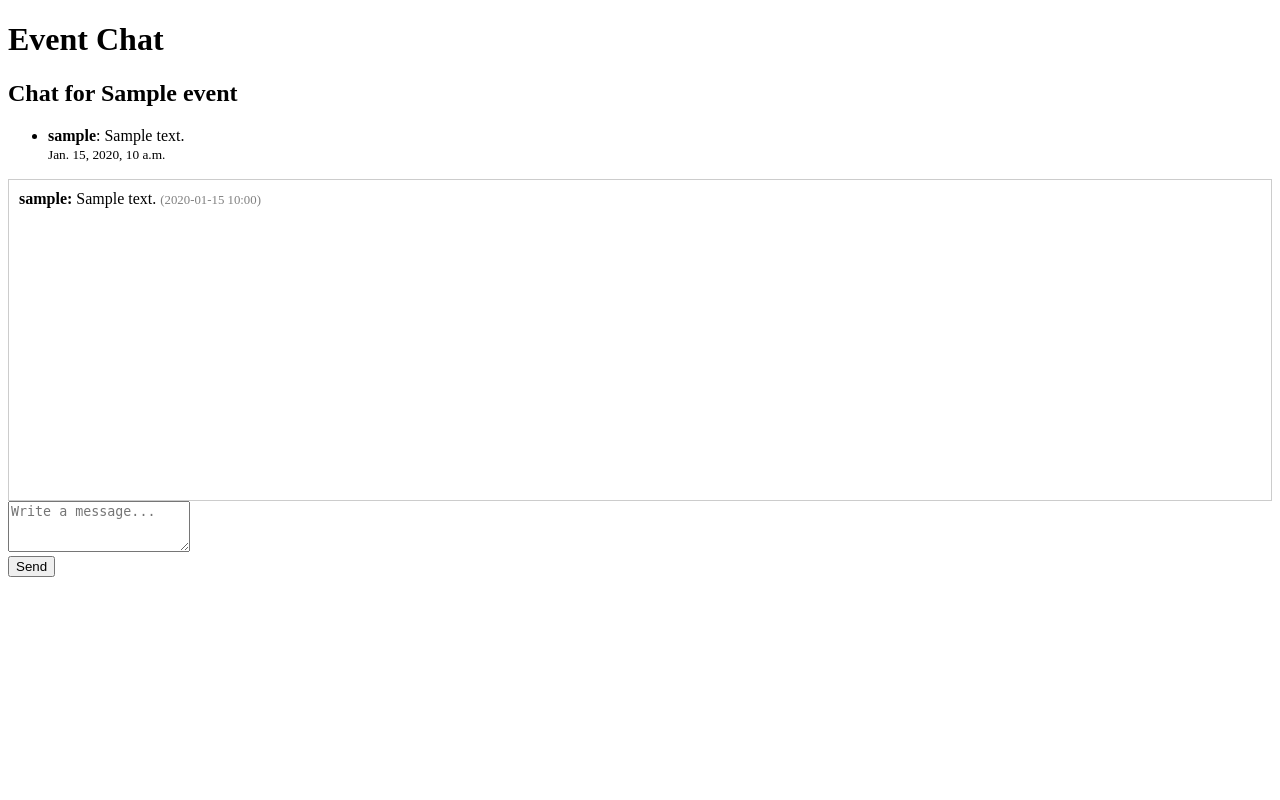
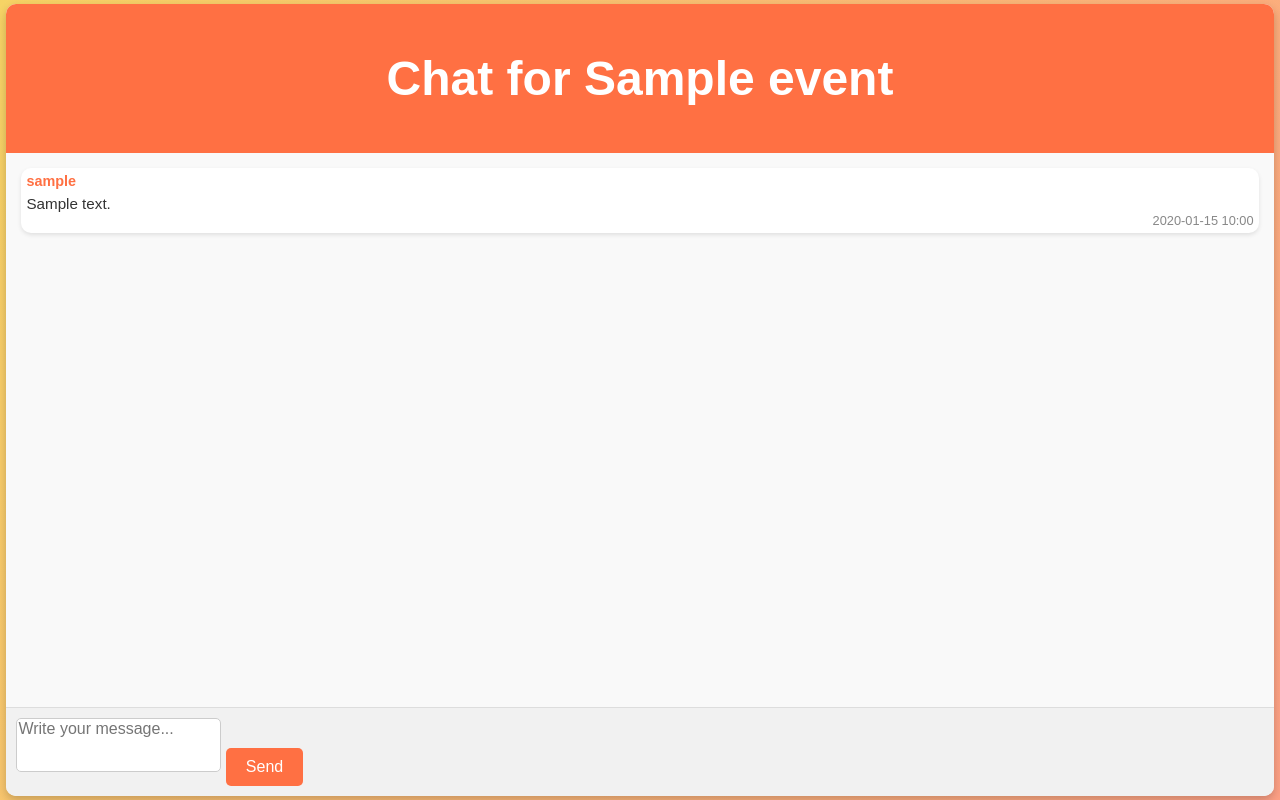
Before and after one commit to Abd2023/akili_etkinlik_planlama, a Django app: page /chat/event/1/ in a window 1280 px wide. Run offline with Django 5.2, Linux system fonts and the light colour scheme; a user stored in the database is signed in; tables that the repository leaves empty hold one stand-in row (values such as "Sample post").

Commit message:
chat sayfasi neredeyse hazir

```diff
--- a/chat/templates/chat/messaging_panel.html
+++ b/chat/templates/chat/messaging_panel.html
@@ -1,56 +1,48 @@
+{% load static %}
 <!DOCTYPE html>
 <html lang="en">
 <head>
     <meta charset="UTF-8">
     <meta name="viewport" content="width=device-width, initial-scale=1.0">
     <title>Event Chat</title>
+    <link rel="stylesheet" href="{% static 'css/chat.css' %}">
 </head>
 <body>
-    <h1>Event Chat</h1>
+    <div class="chat-container">
+        <header>
+            <h1>Chat for {{ event.name }}</h1>
+        </header>
 
-    <div>
-        <h2>Chat for {{ event.name }}</h2>
-        {% if messages %}
-            <ul>
-                {% for message in messages %}
-                    <li>
-                        <strong>{{ message.sender.username }}</strong>: {{ message.content }}
-                        <br><small>{{ message.timestamp }}</small>
-                    </li>
-                {% endfor %}
-            </ul>
-        {% else %}
-            <p>No messages yet.</p>
-        {% endif %}
+        <main id="messageHistory">
+            {% for message in messages %}
+                <div class="message animate">
+                    <strong class="sender">{{ message.sender.username }}</strong>
+                    <div class="content">{{ message.content }}</div>
+                    <span class="timestamp">{{ message.timestamp|date:"Y-m-d H:i" }}</span>
+                </div>
+            {% empty %}
+                <p class="no-messages">No messages yet. Start the conversation!</p>
+            {% endfor %}
+        </main>
+
+        <footer>
+            <form id="messageForm" method="POST">
+                {% csrf_token %}
+                <textarea name="content" id="content" placeholder="Write your message..." required></textarea>
+                <button type="submit" class="send-button">Send</button>
+            </form>
+        </footer>
     </div>
 
+    <script>
+        const messageForm = document.getElementById("messageForm");
 
-    <!-- Message History Section -->
-    <div id="messageHistory" style="border: 1px solid #ccc; padding: 10px; height: 300px; overflow-y: auto;">
-        {% for message in messages %}
-            <div>
-                <strong>{{ message.sender.username }}:</strong> {{ message.content }}
-                <span style="font-size: 0.8em; color: gray;">({{ message.timestamp|date:"Y-m-d H:i" }})</span>
-            </div>
-        {% empty %}
-            <p>No messages yet. Start the conversation!</p>
-        {% endfor %}
-    </div>
+        messageForm.addEventListener("submit", async (event) => {
+            event.preventDefault();
+            const contentField = document.getElementById("content");
+            const content = contentField.value.trim();
 
-    <!-- New Message Form -->
-    <form id="messageForm" method="POST">
-        {% csrf_token %}
-        <textarea name="content" id="content" rows="3" placeholder="Write a message..." required></textarea><br>
-        <button type="submit">Send</button>
-    </form>
-
-    <script>
-        // Handle form submission via AJAX
-        document.getElementById("messageForm").addEventListener("submit", async (event) => {
-            event.preventDefault();
-
-            const content = document.getElementById("content").value;
-            if (!content.trim()) {
+            if (!content) {
                 alert("Message cannot be empty.");
                 return;
             }
@@ -68,17 +60,11 @@
             });
 
             if (response.ok) {
-                const message = await response.json();
-                const messageHistory = document.getElementById("messageHistory");
-                const newMessage = `
-                    <div>
-                        <strong>${message.sender}:</strong> ${message.content}
-                        <span style="font-size: 0.8em; color: gray;">(${message.timestamp})</span>
-                    </div>
-                `;
-                messageHistory.innerHTML += newMessage;
-                document.getElementById("content").value = ""; // Clear the form
-                messageHistory.scrollTop = messageHistory.scrollHeight; // Scroll to the bottom
+                // Yenilemeden önce bir animasyon tetikleyebilirsiniz.
+                document.body.classList.add("fade-out");
+                setTimeout(() => {
+                    window.location.reload(); // Sayfayı yenile
+                }, 300); // Animasyon süresini bekle
             } else {
                 alert("Error sending message. Please try again.");
             }
--- /dev/null
+++ b/static/css/chat.css
@@ -0,0 +1,153 @@
+body {
+    margin: 0;
+    font-family: Arial, sans-serif;
+    background: linear-gradient(120deg, #f6d365, #fda085);
+    display: flex;
+    justify-content: center;
+    align-items: center;
+    height: 100vh;
+}
+
+.chat-container {
+    width: 99%;
+    max-width: 1400px;
+    height: 99%;
+    display: flex;
+    flex-direction: column;
+    background: white;
+    border-radius: 10px;
+    box-shadow: 0 4px 10px rgba(0, 0, 0, 0.2);
+    overflow: hidden;
+}
+
+header {
+    background: #ff7043;
+    padding: 15px;
+    color: white;
+    text-align: center;
+    font-size: 1.5rem;
+    font-weight: bold;
+}
+
+main {
+    flex: 1;
+    padding: 15px;
+    overflow-y: auto;
+    background: #f9f9f9;
+    display: flex;
+    flex-direction: column;
+    gap: 5px;
+}
+
+.message {
+    padding: 5px;
+    border-radius: 10px;
+    background: #ffffff;
+    box-shadow: 0 2px 4px rgba(0, 0, 0, 0.1);
+    display: flex;
+    flex-direction: column;
+    gap: 1px;
+    font-size: 0.9rem;
+    animation: fadeIn 0.3s ease-in-out;
+}
+
+.message.animate {
+    animation: slideIn 0.5s ease-in-out;
+}
+
+.message .sender {
+    font-weight: bold;
+    color: #ff7043;
+}
+
+.message .content {
+    margin-top: 5px;
+    font-size: 0.95rem;
+    color: #333;
+}
+
+.message .timestamp {
+    font-size: 0.8rem;
+    color: #888;
+    align-self: flex-end;
+}
+
+footer {
+    background: #f1f1f1;
+    padding: 10px;
+    border-top: 1px solid #ddd;
+    display: flex;
+    gap: 10px;
+    align-items: center;
+}
+
+textarea {
+    flex: 1;
+    padding: 1px;
+    border: 1px solid #ccc;
+    border-radius: 5px;
+    font-size: 1rem;
+    resize: none;
+    font-family: Arial, sans-serif;
+    height: 50px;
+
+}
+textarea:focus {
+    border-color: #ff7043; /* Odaklanınca renk değişimi */
+    outline: none; /* Varsayılan odak hatlarını kaldır */
+    box-shadow: 0 0 5px rgba(255, 112, 67, 0.5); /* Hafif bir parlama efekti */
+}
+
+.send-button {
+    padding: 10px 20px;
+    background: #ff7043;
+    color: white;
+    border: none;
+    border-radius: 5px;
+    font-size: 1rem;
+    cursor: pointer;
+    transition: background 0.3s ease;
+}
+
+.send-button:hover {
+    background: #e63e24;
+}
+
+.no-messages {
+    text-align: center;
+    color: #999;
+    font-style: italic;
+}
+
+/* Animations */
+@keyframes fadeIn {
+    from {
+        opacity: 0;
+    }
+    to {
+        opacity: 1;
+    }
+}
+
+@keyframes slideIn {
+    from {
+        transform: translateX(100%);
+        opacity: 0;
+    }
+    to {
+        transform: translateX(0);
+        opacity: 1;
+    }
+}
+body.fade-out {
+    animation: fadeOut 0.3s ease-in-out forwards;
+}
+
+@keyframes fadeOut {
+    from {
+        opacity: 1;
+    }
+    to {
+        opacity: 0;
+    }
+}
```
